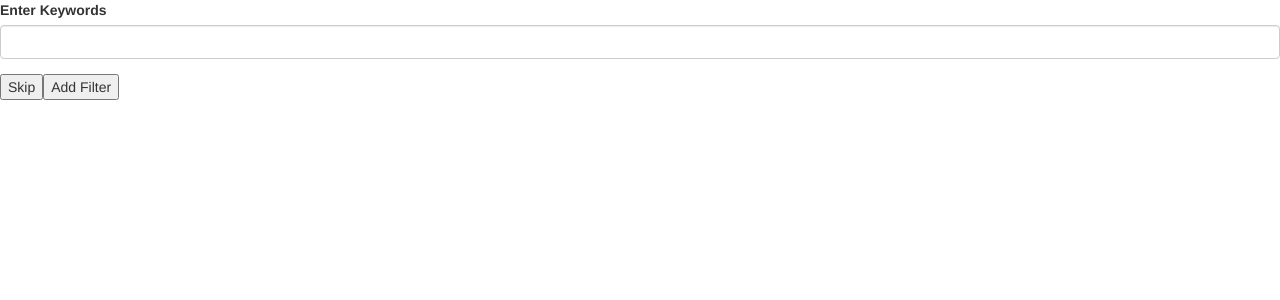
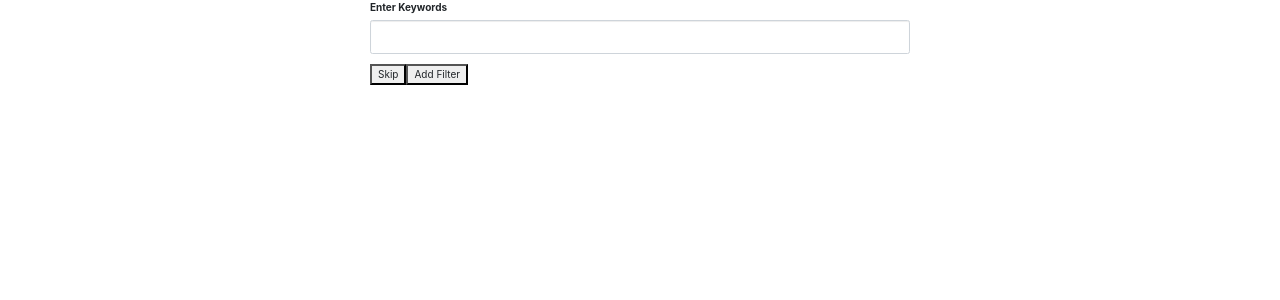
Before and after one commit to VadimVzorov/youtube-search, an Angular app: page / in a window 1280 px wide. Shown: the top 300 px of the page. Built offline with nearby package versions, Linux system fonts and the light colour scheme.

Commit message:
design left

```diff
--- a/package.json
+++ b/package.json
@@ -21,8 +21,11 @@
     "@angular/platform-browser": "^4.0.0",
     "@angular/platform-browser-dynamic": "^4.0.0",
     "@angular/router": "^4.0.0",
+    "bootstrap": "^4.0.0-beta",
     "core-js": "^2.4.1",
-    "ngx-bootstrap": "^1.8.0",
+    "ng2-order-pipe": "^0.1.5",
+    "ngx-bootstrap": "^1.8.1",
+    "ngx-pipes": "^1.6.3",
     "rxjs": "^5.4.1",
     "zone.js": "^0.8.14"
   },
--- a/src/app/filters.component.html
+++ b/src/app/filters.component.html
@@ -1,8 +1,10 @@
+<div class="container">
+  <div class="row justify-content-center">
+    <div class="col-md-6">
       <form>
         <div class="form-group">
           <label for="">Enter {{filter.name}}</label>
-    <input type="{{filter.data_type}}" class="form-control" name="box"
-    [(ngModel)]="input_value" #box="ngModel">
+          <input type="{{filter.data_type}}" class="form-control" name="box" [(ngModel)]="input_value" #box="ngModel">
         </div>
         {{box.errors}}
         <div *ngIf="filters_length > filter.id + 1">
@@ -13,5 +15,7 @@
         <div *ngIf="filters_length == filter.id + 1">
           <button type="button" name="submit" (click)="onClickSearch(input_value)">Search</button>
         </div>
-
       </form>
+    </div>
+  </div>
+</div>
```
Also changed, not shown: .angular-cli.json. Lines whose indentation alone changed are shown as unchanged.
